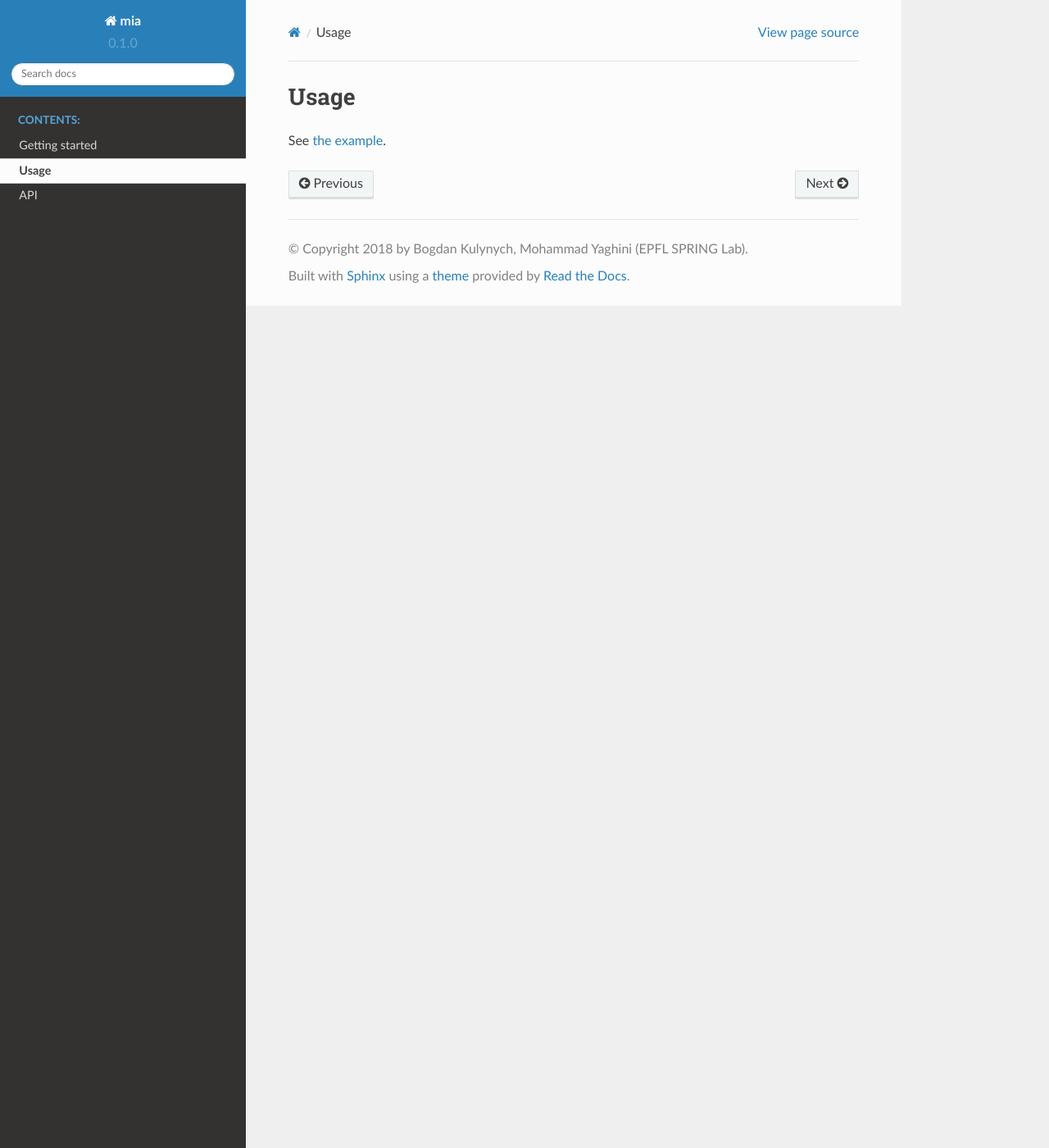
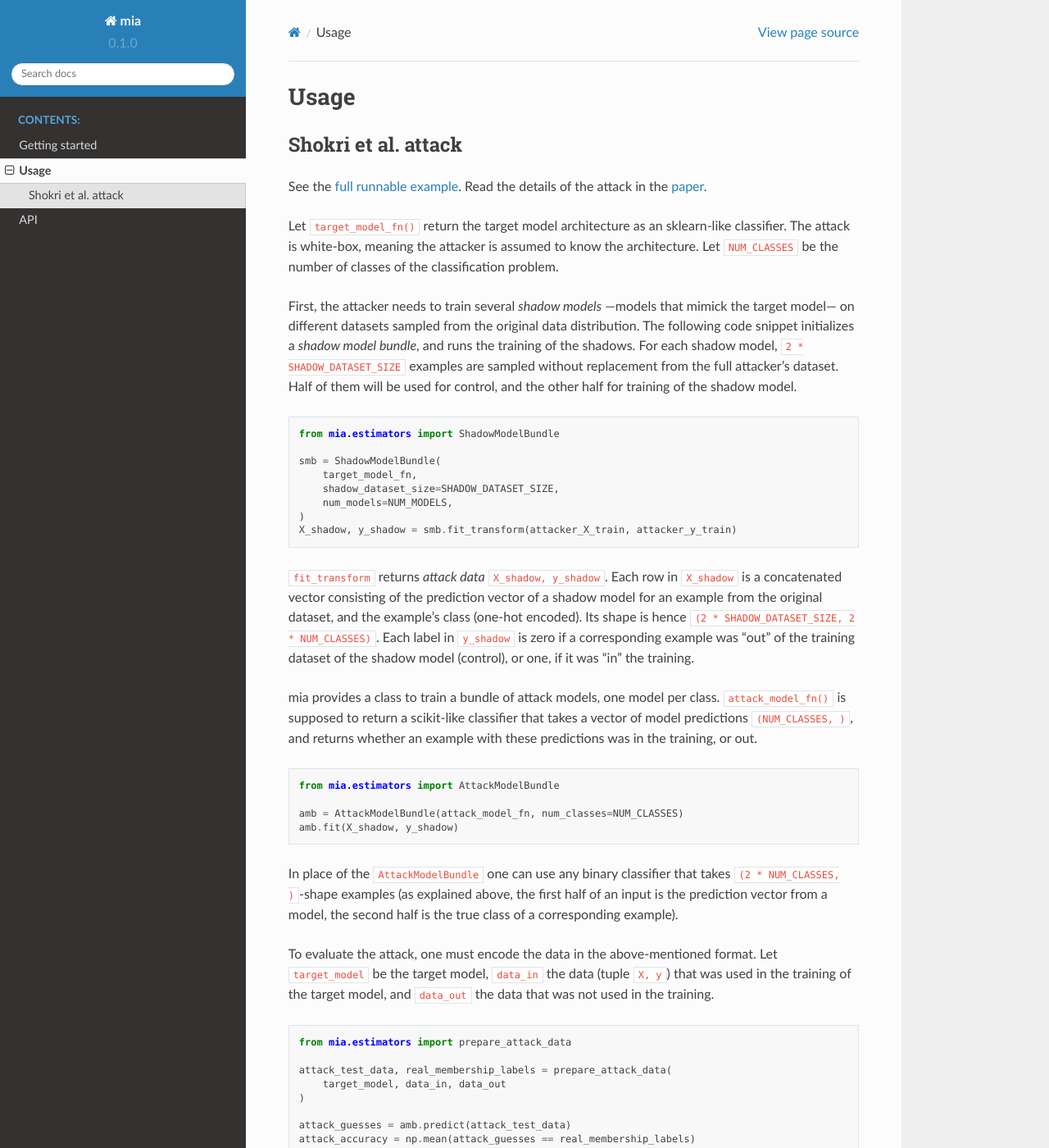
Before and after one commit to spring-epfl/mia, a Sphinx documentation site: the page built from docs/source/usage.rst, in a window 1280 px wide and 1400 px high. Shown: the whole window at 82% size. Built offline with Sphinx 7.4.7 and the Read the Docs theme 2.0.0, drawn with Linux system fonts in a browser that asks for light colours.

Commit message:
Add tutorial; update README

```diff
--- a/README.rst
+++ b/README.rst
@@ -16,9 +16,14 @@ mia
 
 A library for running membership inference attacks (MIA) against machine learning models.
 
+These are attacks against privacy of the training data. In MIA, an attacker tries to guess whether a
+given example was used during training of a target model or not, only by querying it. See more in
+the paper by `Shokri et al. <https://arxiv.org/abs/1610.05820>`_
+
+This library:
 * Implements the original shadow model attack by `Shokri et al. <https://arxiv.org/abs/1610.05820>`_
-* Customizable, can use any sklearn-like object as a shadow or attack model
-* Tested with Keras and PyTorch
+* Is customizable, can use any sklearn-like object as a shadow or attack model
+* Is tested with Keras and PyTorch
 
 .. getting-started-marker-do-not-remove
 
@@ -44,4 +49,69 @@ Then, you can run tests:
 Usage
 =====
 
-See `the example <https://github.com/bogdan-kulynych/mia/tree/master/examples>`_.
+Shokri et al. attack
+====================
+
+See the `full runnable example
+<https://github.com/bogdan-kulynych/mia/tree/master/examples/cifar10.py>`_.  Read the details of the
+attack in the `paper <https://arxiv.org/abs/1610.05820>`_.
+
+Let ``target_model_fn()`` return the target model architecture as an sklearn-like classifier. The
+attack is white-box, meaning the attacker is assumed to know the architecture. Let ``NUM_CLASSES``
+be the number of classes of the classification problem.
+
+First, the attacker needs to train several *shadow models* ---models that mimick the target model---
+on different datasets sampled from the original data distribution. The following code snippet
+initializes a *shadow model bundle*, and runs the training of the shadows. For each shadow model,
+``2 * SHADOW_DATASET_SIZE`` examples are sampled without replacement from the full attacker's
+dataset.  Half of them will be used for control, and the other half for training of the shadow model.
+
+.. code-block::  python
+
+    from mia.estimators import ShadowModelBundle
+
+    smb = ShadowModelBundle(
+        target_model_fn,
+        shadow_dataset_size=SHADOW_DATASET_SIZE,
+        num_models=NUM_MODELS,
+    )
+    X_shadow, y_shadow = smb.fit_transform(attacker_X_train, attacker_y_train)
+
+``fit_transform`` returns *attack data* ``X_shadow, y_shadow``. Each row in ``X_shadow`` is a
+concatenated vector consisting of the prediction vector of a shadow model for an example from the
+original dataset, and the example's class (one-hot encoded). Its shape is hence ``(2 *
+SHADOW_DATASET_SIZE, 2 * NUM_CLASSES)``. Each label in ``y_shadow`` is zero if a corresponding
+example was "out" of the training dataset of the shadow model (control), or one, if it was "in" the
+training.
+
+mia provides a class to train a bundle of attack models, one model per class. ``attack_model_fn()``
+is supposed to return a scikit-like classifier that takes a vector of model predictions ``(NUM_CLASSES, )``,
+and returns whether an example with these predictions was in the training, or out.
+
+.. code-block::  python
+
+    from mia.estimators import AttackModelBundle
+
+    amb = AttackModelBundle(attack_model_fn, num_classes=NUM_CLASSES)
+    amb.fit(X_shadow, y_shadow)
+
+In place of the ``AttackModelBundle`` one can use any binary classifier that takes ``(2 *
+NUM_CLASSES, )``-shape examples (as explained above, the first half of an input is the prediction
+vector from a model, the second half is the true class of a corresponding example).
+
+To evaluate the attack, one must encode the data in the above-mentioned format. Let ``target_model`` be
+the target model, ``data_in`` the data (tuple ``X, y``) that was used in the training of the target model, and
+``data_out`` the data that was not used in the training.
+
+.. code-block::  python
+
+    from mia.estimators import prepare_attack_data
+
+    attack_test_data, real_membership_labels = prepare_attack_data(
+        target_model, data_in, data_out
+    )
+
+    attack_guesses = amb.predict(attack_test_data)
+    attack_accuracy = np.mean(attack_guesses == real_membership_labels)
+
+.. misc-marker-do-not-remove
--- a/docs/source/usage.rst
+++ b/docs/source/usage.rst
@@ -1,2 +1,3 @@
 .. include:: ../../README.rst
    :start-after: usage-marker-do-not-remove
+   :end-before: misc-marker-do-not-remove
```
